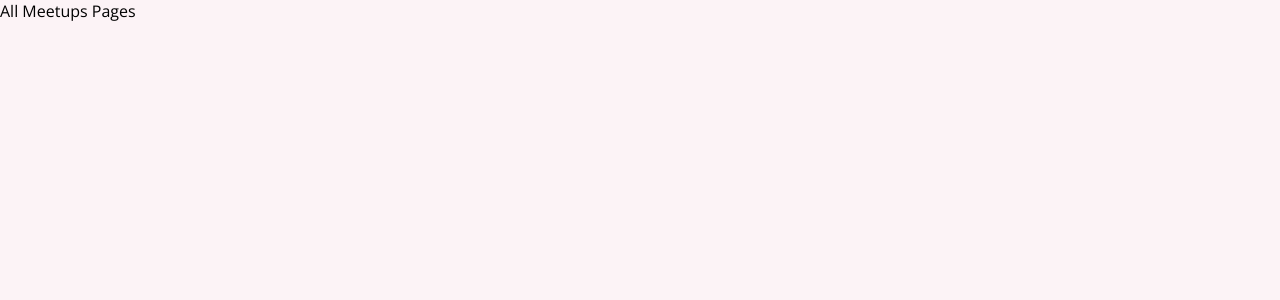
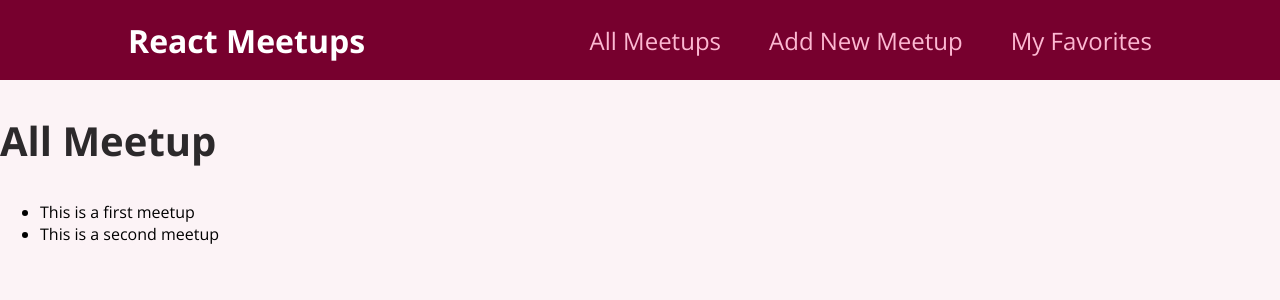
Before and after one commit to dev-thug/react-essential, a React (Create React App) app: page / in a window 1280 px wide. Shown: the top 300 px of the page. Built offline with nearby package versions, Linux system fonts and the light colour scheme.

Commit message:
add 메인 네비게이션바

```diff
--- a/src/App.js
+++ b/src/App.js
@@ -2,12 +2,14 @@
 import AllMeetupsPage from "./pages/AllMeetups";
 import NewMeetupPage from "./pages/NewMeetup";
 import FavoritesPage from "./pages/Favorites";
+import MainNavigation from "./components/layout/MainNavigation";
 
 
 
 function App() {
     return (
         <div>
+            <MainNavigation/>
             <Switch>
                 <Route path='/' exact>
                     <AllMeetupsPage/>
--- a/src/pages/AllMeetups.js
+++ b/src/pages/AllMeetups.js
@@ -1,6 +1,33 @@
+const DUMMY_DATA = [
+    {
+        id: 'm1',
+        title: 'This is a first meetup',
+        image:
+            'https://upload.wikimedia.org/wikipedia/commons/thumb/d/d3/Stadtbild_M%C3%BCnchen.jpg/2560px-Stadtbild_M%C3%BCnchen.jpg',
+        address: 'Meetupstreet 5, 12345 Meetup City',
+        description:
+            'This is a first, amazing meetup which you definitely should not miss. It will be a lot of fun!',
+    },
+    {
+        id: 'm2',
+        title: 'This is a second meetup',
+        image:
+            'https://upload.wikimedia.org/wikipedia/commons/thumb/d/d3/Stadtbild_M%C3%BCnchen.jpg/2560px-Stadtbild_M%C3%BCnchen.jpg',
+        address: 'Meetupstreet 5, 12345 Meetup City',
+        description:
+            'This is a first, amazing meetup which you definitely should not miss. It will be a lot of fun!',
+    },
+];
 const AllMeetupsPage = () => {
-    return(
-        <div>All Meetups Pages</div>
+    return (
+       <section>
+           <h1>All Meetup</h1>
+           <ul>
+               {DUMMY_DATA.map((meetup) =>{
+                   return <li key={meetup.id}>{meetup.title}</li>
+               })}
+           </ul>
+       </section>
     )
 }
 
```
